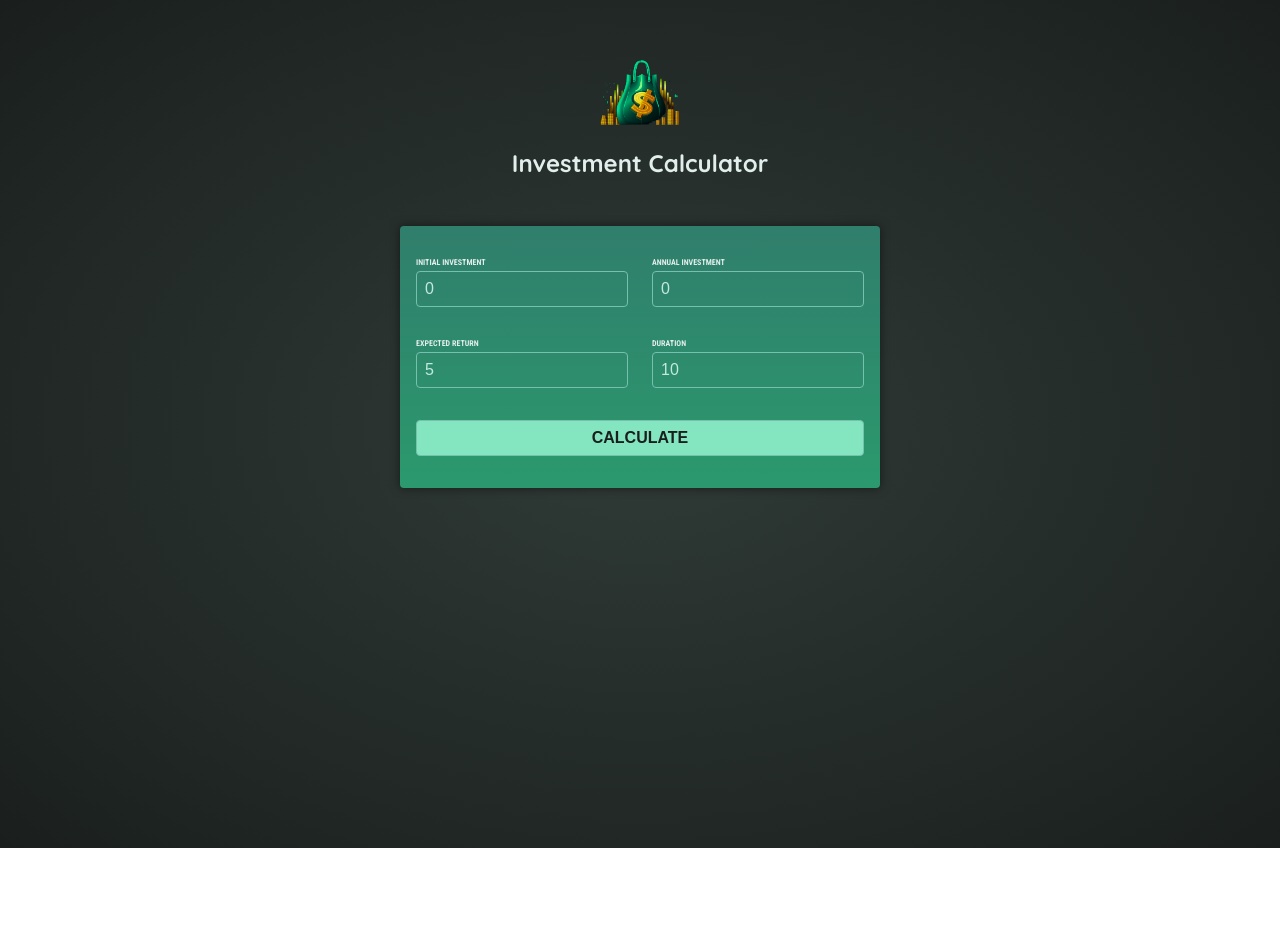
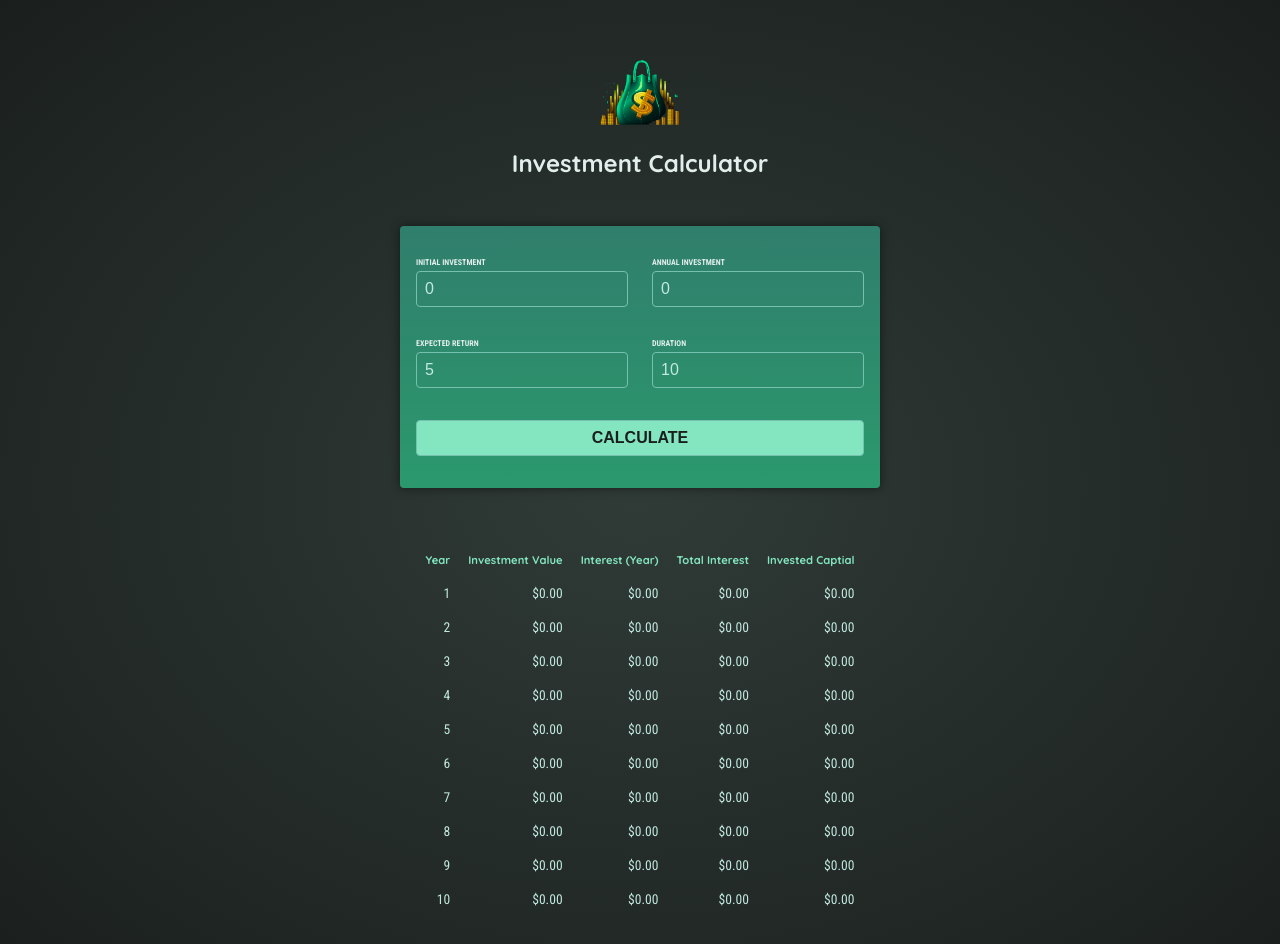
Before and after one commit to iT3E/angular-sandbox, an Angular app in the folder 04-essentials-practice/: page / in a window 1280 px wide. Both pictures are taken after a click on the button "CALCULATE". Shown: the top 944 px of the page. Before the commit the page ends 848 px from the top, so only its background shows below. Built offline with nearby package versions, Linux system fonts and the light colour scheme.

Commit message:
NEW: Finished with component

```diff
--- a/04-essentials-practice/src/app/app.component.html
+++ b/04-essentials-practice/src/app/app.component.html
@@ -1,2 +1,3 @@
 <app-header />
 <app-user-input (calculate)="onCalculateInvestmentResults($event)" />
+<app-investment-results [results]="resultsData" />
--- a/04-essentials-practice/src/app/app.component.ts
+++ b/04-essentials-practice/src/app/app.component.ts
@@ -1,20 +1,26 @@
 import { Component } from '@angular/core';
 import { HeaderComponent } from './header/header.component';
 import { UserInputComponent } from './user-input/user-input.component';
+import type { InvestmentInput } from './investment-input.model';
+import { InvestmentResultsComponent } from './investment-results/investment-results.component';
 
 @Component({
   selector: 'app-root',
   standalone: true,
-  imports: [HeaderComponent, UserInputComponent],
+  imports: [HeaderComponent, UserInputComponent, InvestmentResultsComponent],
   templateUrl: './app.component.html',
 })
 export class AppComponent {
-  onCalculateInvestmentResults(data: {
-    initialInvestment: number;
-    duration: number;
-    expectedReturn: number;
+  resultsData?: {
+    year: number;
+    interest: number;
+    valueEndOfYear: number;
     annualInvestment: number;
-  }) {
+    totalInterest: number;
+    totalAmountInvested: number;
+  }[];
+
+  onCalculateInvestmentResults(data: InvestmentInput) {
     const { initialInvestment, duration, expectedReturn, annualInvestment } =
       data;
     const annualData = [];
@@ -36,6 +42,6 @@
       });
     }
 
-    console.log(annualData);
+    this.resultsData = annualData;
   }
 }
--- /dev/null
+++ b/04-essentials-practice/src/app/investment-results/investment-results.component.css
@@ -0,0 +1,19 @@
+table {
+  max-width: 50rem;
+  margin: 2rem auto;
+  padding: 1rem;
+  table-layout: fixed;
+  border-spacing: 1rem;
+  text-align: right;
+}
+
+table thead {
+  font-size: 0.7rem;
+  color: #83e6c0;
+}
+
+table tbody {
+  font-family: "Roboto Condensed", sans-serif;
+  font-size: 0.85rem;
+  color: #c2e9e0;
+}
--- /dev/null
+++ b/04-essentials-practice/src/app/investment-results/investment-results.component.html
@@ -0,0 +1,26 @@
+@if (!results) {
+  <p class="center">Please enter some values and press "Calculate".</p>
+} @else {
+  <table>
+    <thead>
+      <tr>
+        <th>Year</th>
+        <th>Investment Value</th>
+        <th>Interest (Year)</th>
+        <th>Total Interest</th>
+        <th>Invested Captial</th>
+      </tr>
+    </thead>
+    <tbody>
+      @for (result of results; track result.year) {
+        <tr>
+          <td>{{ result.year }}</td>
+          <td>{{ result.valueEndOfYear | currency }}</td>
+          <td>{{ result.interest | currency }}</td>
+          <td>{{ result.totalInterest | currency }}</td>
+          <td>{{ result.totalAmountInvested | currency }}</td>
+        </tr>
+      }
+    </tbody>
+  </table>
+}
```
Also changed, not shown: 04-essentials-practice/src/app/investment-input.model.ts (added, +13 -0 lines), 04-essentials-practice/src/app/investment-results/investment-results.component.ts (added, +22 -0 lines), 04-essentials-practice/src/app/user-input/user-input.component.ts (+3 -6 lines).
